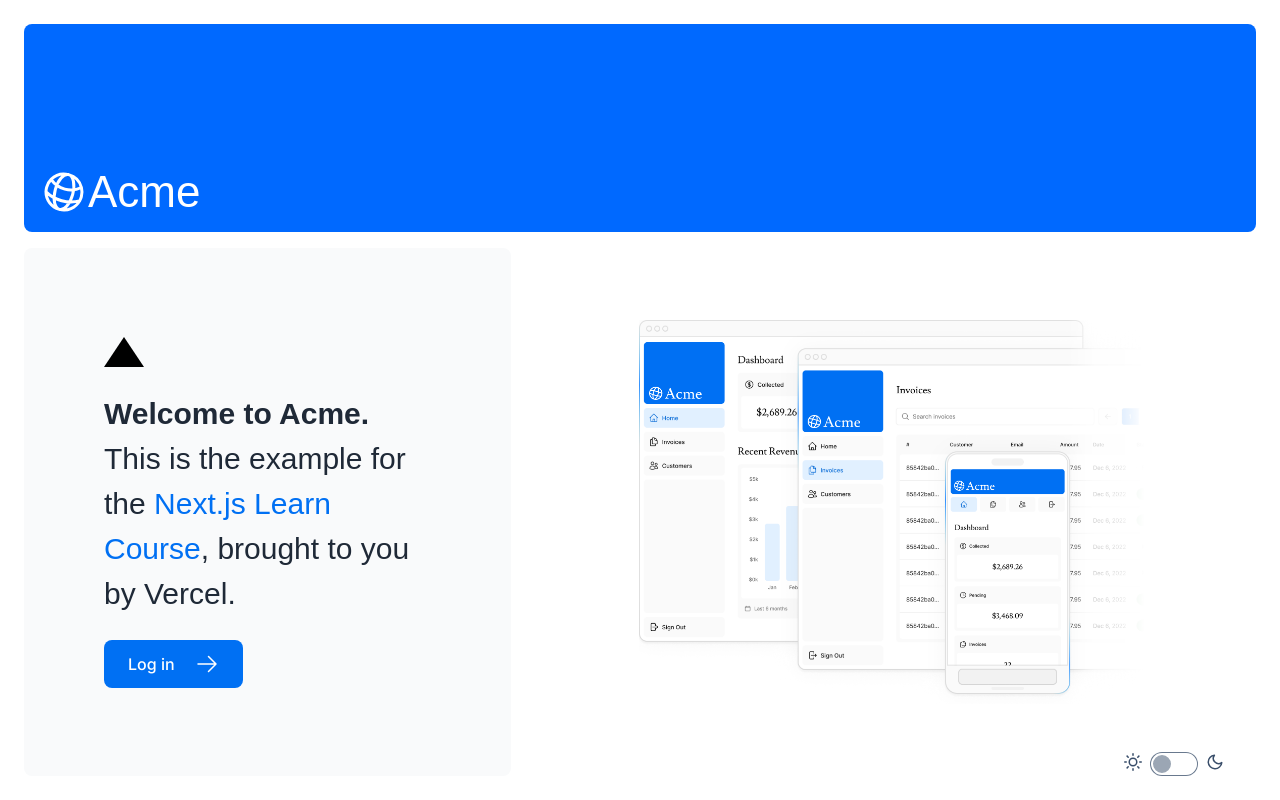
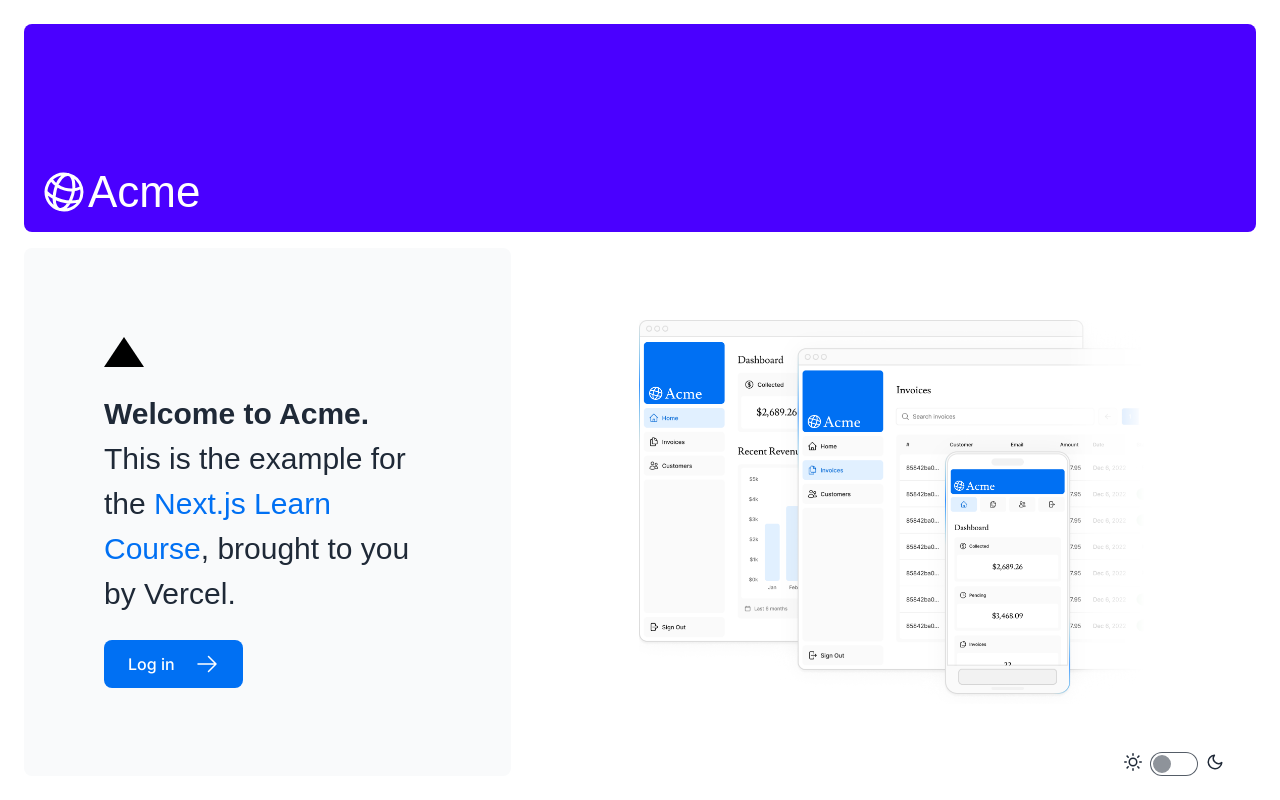
Before and after one commit to joe-boadi/activity101112-joeboadi-dev, a Next.js app: page / in a window 1280 px wide. Built offline with nearby package versions, Linux system fonts and the light colour scheme; a web font is replaced by a local one.

Commit message:
Update tailwind.config

```diff
--- a/tailwind.config.ts
+++ b/tailwind.config.ts
@@ -35,7 +35,7 @@
           ...require('daisyui/src/theming/themes')['dark'],
         },
         light: {
-          ...require('daisyui/src/theming/themes')['winter'],
+          ...require('daisyui/src/theming/themes')['light'],
         },
       },
     ],
```
